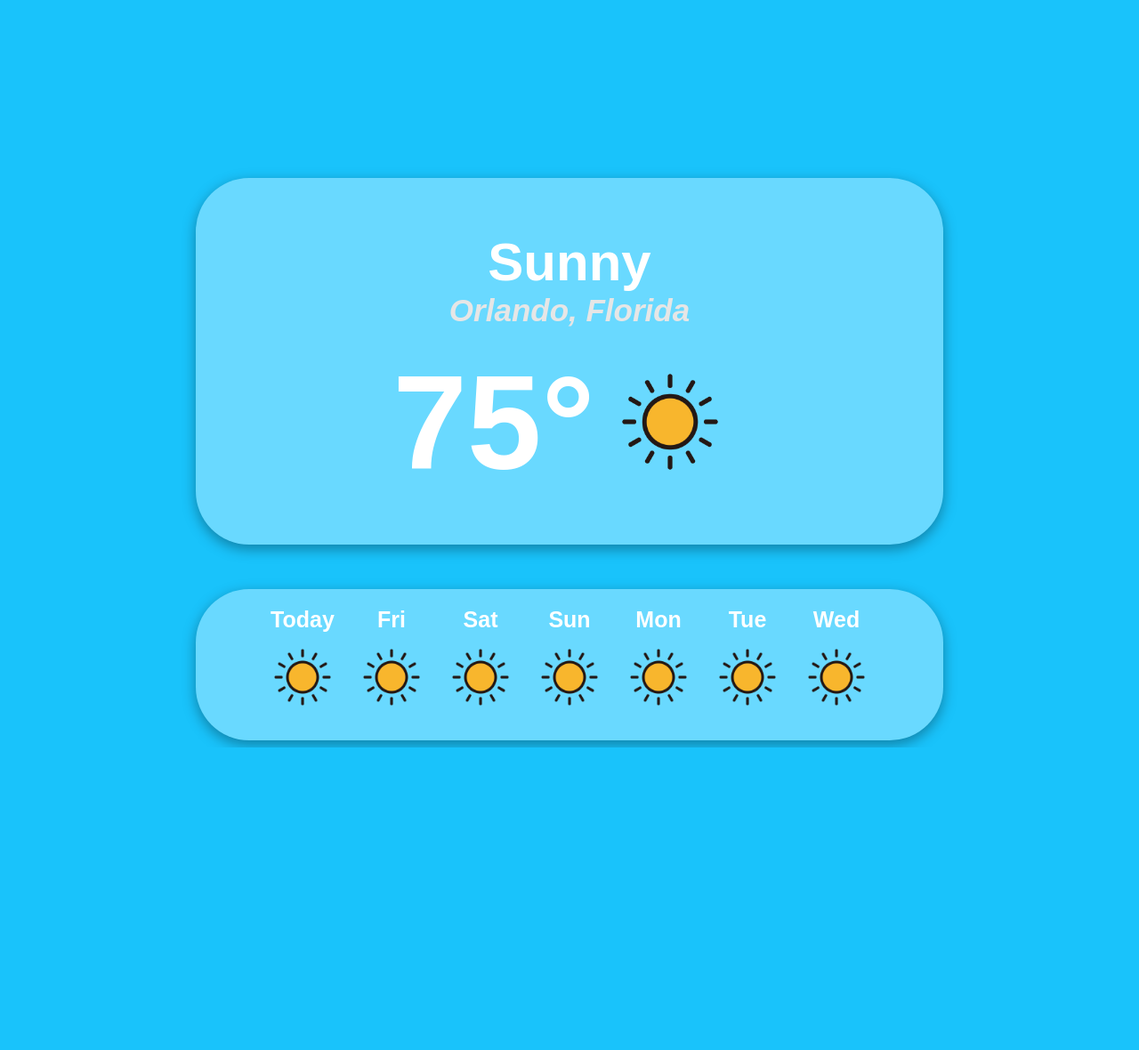
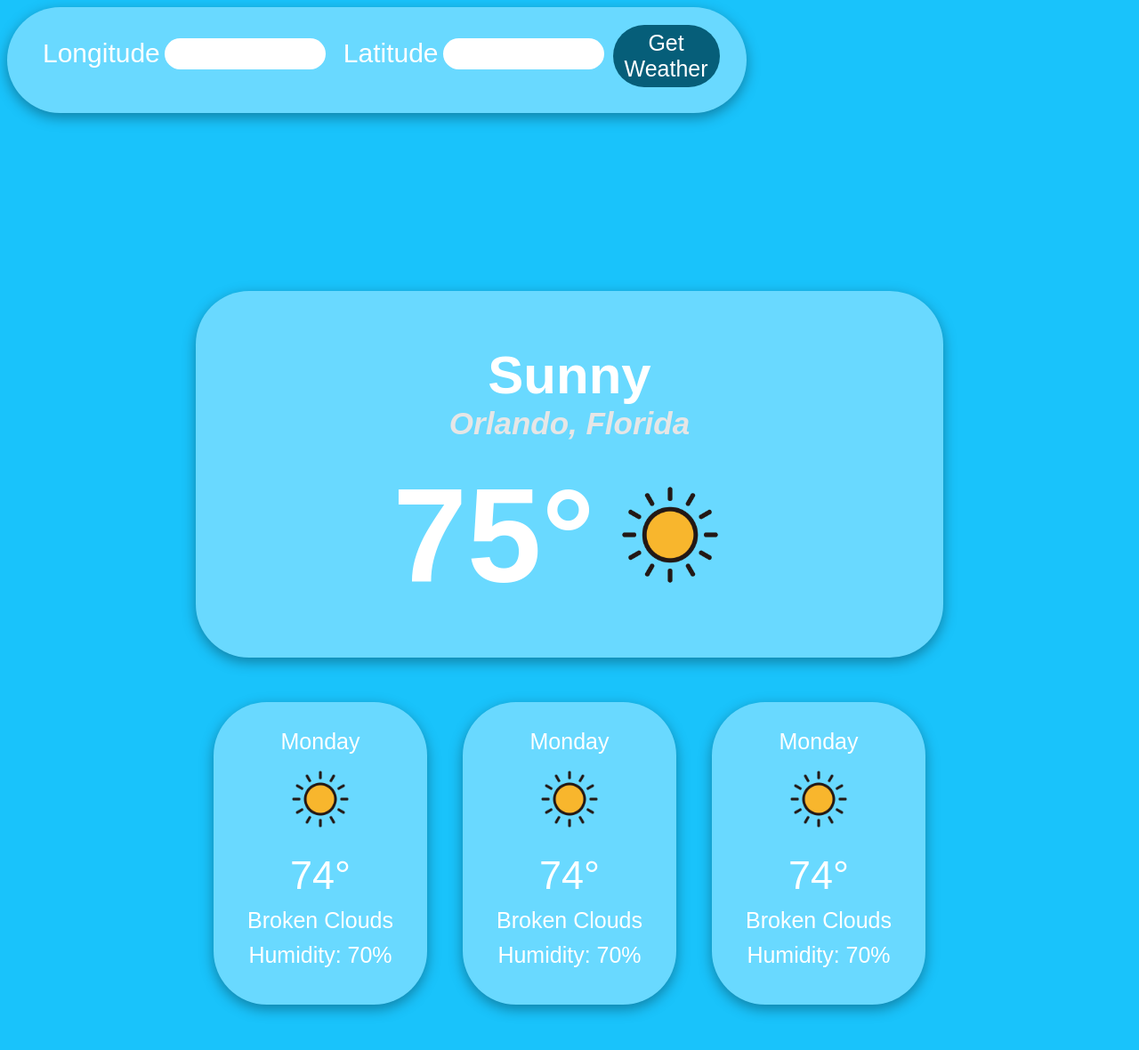
Before and after one commit to rundex0/WeatherApp, a website: page index.html in a window 1280 px wide. Shown: the whole page at 89% size. Before the commit the page ends 840 px from the top, so only its background shows below. Drawn offline with Linux system fonts and the light colour scheme.

Commit message:
updated day div, added input fields for longit and lat.

```diff
--- a/index.html
+++ b/index.html
@@ -13,6 +13,15 @@
     <link rel="stylesheet" href="styles.css" />
   </head>
   <body>
+    <div class="inputs">
+      <p>Longitude</p>
+      <input type="text">
+      <p>Latitude</p>
+      <input type="text">
+      <button>Get Weather</button>
+    </div>
+
+
     <div class="wrapper-container">
       <div class="top-container">
         <div class="weather-title-info">
@@ -26,11 +35,34 @@
       </div>
 
       <div class="btm-container">
-        <div class="days-of-week"></div>
+        <div class="day">
+          <p>Monday</p>
+          <img src="weather_symbols/sun.png" alt="" />
+
+          <p class="temp">74°</p>
+          <p>Broken Clouds</p>
+          <p>Humidity: 70%</p>
+        </div>
+        <div class="day">
+          <p>Monday</p>
+          <img src="weather_symbols/sun.png" alt="" />
+
+          <p class="temp">74°</p>
+          <p>Broken Clouds</p>
+          <p>Humidity: 70%</p>
+        </div>
+        <div class="day">
+          <p>Monday</p>
+          <img src="weather_symbols/sun.png" alt="" />
+
+          <p class="temp">74°</p>
+          <p>Broken Clouds</p>
+          <p>Humidity: 70%</p>
+        </div>
       </div>
     </div>
 
-    <script>
+    <!-- <script>
         const daysOfWeek = document.querySelector(".days-of-week");
 
         // Get the current day as an index (0 for Sunday, 1 for Monday, ..., 6 for Saturday)
@@ -66,6 +98,6 @@
 
           daysOfWeek.appendChild(dayDiv);
         }
-      </script>
+      </script> -->
   </body>
 </html>
--- a/styles.css
+++ b/styles.css
@@ -8,8 +8,7 @@ body {
   color: white;
 }
 
-.top-container,
-.btm-container {
+.top-container {
   background-color: #69d9ff;
   margin-left: auto;
   margin-right: auto;
@@ -26,8 +25,16 @@ body {
 }
 
 .day {
-  width: 100px;
-  height: 100px;
+  width: 200px;
+  height: 300px;
+  background-color: #69d9ff;
+  border-radius: 60px;
+  padding: 20px;
+  box-shadow: rgba(0, 0, 0, 0.35) 0px 5px 15px;
+  display: flex;
+  flex-direction: column;
+  margin-right: 20px;
+  margin-left: 20px;
 }
 
 .btm-container {
@@ -37,13 +44,9 @@ body {
   padding-bottom: 50px;
 }
 
-.days-of-week {
-  display: flex;
-}
-
-.day h3 {
+.day p {
   text-align: center;
-  margin-top: 0;
+  margin-top: 10px;
   font-size: 25px;
   margin-bottom: 0px;
 }
@@ -70,7 +73,7 @@ body {
   margin-bottom: 0px;
 }
 
-.location  {
+.location {
   font-size: 35px;
   color: rgb(230, 230, 230);
   margin-bottom: 20px;
@@ -85,6 +88,46 @@ body {
 
 .day img {
   height: 100px;
-    width: auto;
-    padding-bottom: 10px;
+  width: 100px;
+  margin-left: auto;
+  margin-right: auto;
 }
+
+.day .temp {
+  font-size: 45px;
+}
+
+.inputs {
+  display: flex;
+  background-color: #69d9ff;
+  width: fit-content;
+  border-radius: 60px;
+  padding: 20px;
+  padding-right: 30px;
+  box-shadow: rgba(0, 0, 0, 0.35) 0px 5px 15px;
+}
+
+input {
+  border-radius: 60px;
+  height: 33px;
+  border-style: none;
+  margin-top: 15px;
+}
+
+.inputs p {
+  margin-left: 20px;
+  margin-right: 5px;
+  font-size: 30px;
+  margin-top: 15px;
+}
+
+button {
+  border-radius: 60px;
+  border-style: none;
+  color: white;
+  background-color: #065e79;
+  font-size: 25px;
+  height: 70px;
+  width: 120px;
+  margin-left: 10px;
+}
```
Also changed, not shown: server.js (+4 -12 lines). Lines whose indentation alone changed are shown as unchanged.
